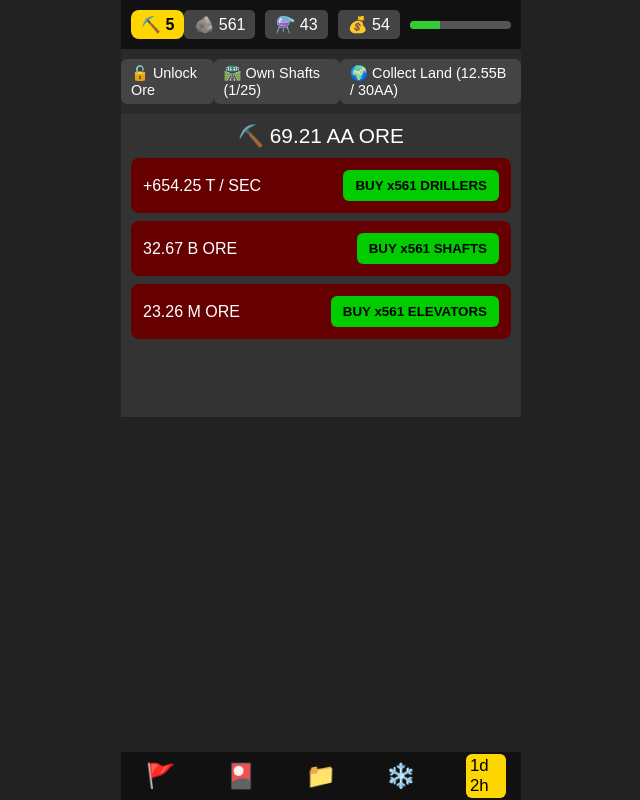
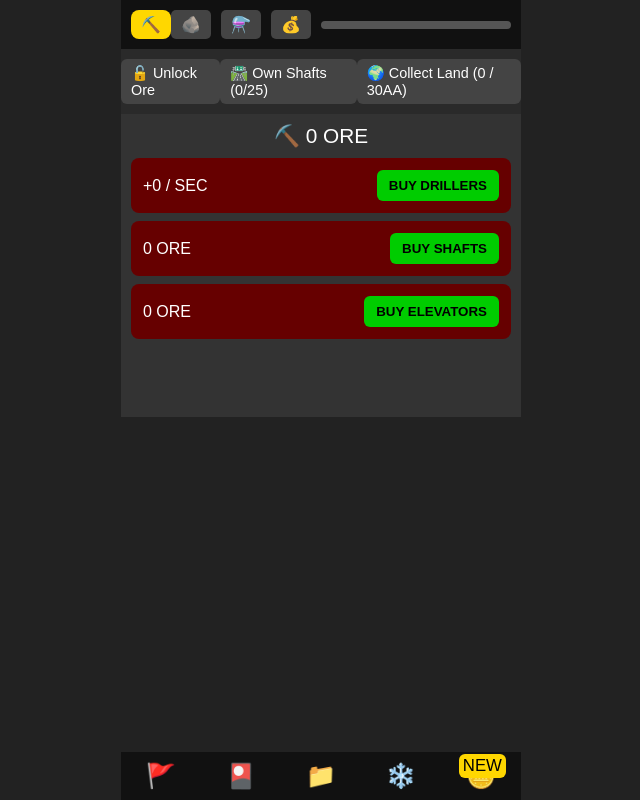
Before and after one commit to iamdavieddadiwanticecream/Mine-idle-, a plain HTML site: page index.html in a window 1280 px wide. Shown: the whole page, without its empty margins (319-959 px from the left). Drawn offline with Linux system fonts and the light colour scheme.

Commit message:
Update index.html

```diff
--- a/index.html
+++ b/index.html
@@ -11,47 +11,47 @@
 
     <!-- Top Bar -->
     <div class="top-bar">
-      <div class="rank-badge">⛏️ 5</div>
+      <div class="rank-badge">⛏️</div>
       <div class="resources">
-        <div class="resource"><span>🪨</span> 561</div>
-        <div class="resource"><span>⚗️</span> 43</div>
-        <div class="resource"><span>💰</span> 54</div>
+        <div class="resource"><span>🪨</span></div>
+        <div class="resource"><span>⚗️</span></div>
+        <div class="resource"><span>💰</span></div>
       </div>
       <div class="progress">
-        <div class="progress-fill" style="width: 30%;"></div>
+        <div class="progress-fill" style="width: 0%;"></div>
       </div>
     </div>
 
     <!-- Mission Goals -->
     <div class="missions">
       <div class="mission">🔓 Unlock Ore</div>
-      <div class="mission">🛣️ Own Shafts (1/25)</div>
-      <div class="mission">🌍 Collect Land (12.55B / 30AA)</div>
+      <div class="mission">🛣️ Own Shafts (0/25)</div>
+      <div class="mission">🌍 Collect Land (0 / 30AA)</div>
     </div>
 
     <!-- Main Production Panel -->
     <div class="main-panel">
-      <div class="ore-display">⛏️ 69.21 AA ORE</div>
+      <div class="ore-display">⛏️ 0 ORE</div>
 
       <!-- Production Tiers -->
       <div class="tier red">
         <div class="tier-info">
-          <span class="output">+654.25 T / SEC</span>
-          <button class="buy-button">BUY x561 DRILLERS</button>
+          <span class="output">+0 / SEC</span>
+          <button class="buy-button">BUY DRILLERS</button>
         </div>
       </div>
 
       <div class="tier red">
         <div class="tier-info">
-          <span class="output">32.67 B ORE</span>
-          <button class="buy-button">BUY x561 SHAFTS</button>
+          <span class="output">0 ORE</span>
+          <button class="buy-button">BUY SHAFTS</button>
         </div>
       </div>
 
       <div class="tier red">
         <div class="tier-info">
-          <span class="output">23.26 M ORE</span>
-          <button class="buy-button">BUY x561 ELEVATORS</button>
+          <span class="output">0 ORE</span>
+          <button class="buy-button">BUY ELEVATORS</button>
         </div>
       </div>
     </div>
@@ -62,7 +62,7 @@
       <div class="nav-item">🎴</div>
       <div class="nav-item">📁</div>
       <div class="nav-item">❄️</div>
-      <div class="nav-item chest">🪙<span class="timer">1d 2h</span></div>
+      <div class="nav-item chest">🪙<span class="timer">NEW</span></div>
     </div>
   </div>
 </body>
```
